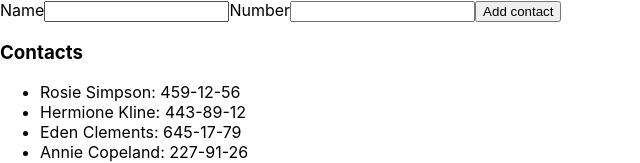
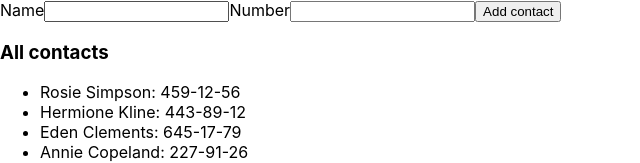
Before and after one commit to Aleksander-Kovalenko/goit-react-hw-02-phonebook, a React (Create React App) app: page / in a window 1280 px wide. Shown: the top 163 px of the page, without its empty margins (0-640 px from the left). Built offline with nearby package versions, Linux system fonts and the light colour scheme.

Commit message:
пофиксил передачу данных в state App

```diff
--- a/src/components/App.js
+++ b/src/components/App.js
@@ -3,6 +3,7 @@ import "./App.css";
 import { Form } from "./Form/Form";
 import { ContactsList } from "./ContactsList/ContactsList";
 import { FilterField } from "./FilterField/FilterField";
+import { TitleSection } from "./TitleSection/TitleSection";
 
 export class App extends Component {
   state = {
@@ -51,18 +52,19 @@ export class App extends Component {
   };
 
   render() {
-    const { contacts, name, number, filter } = this.state;
+    const { contacts, filter } = this.state;
     return (
       <>
         <Form onSubmit={this.handleSubmitForm} />
-        <h3>Contacts</h3>
+
         {contacts.length >= 0 && (
-          <ContactsList
-            contacts={this.FilterList.length > 0 ? this.FilterList : contacts}
-          />
+          <ContactsList contacts={contacts} title="All contacts" />
         )}
+        <FilterField onChange={this.handleFilter} value={filter} />
 
-        <FilterField onChange={this.handleFilter} value={filter} />
+        {filter.length > 0 && (
+          <ContactsList contacts={this.FilterList} title="Filter Contacts" />
+        )}
       </>
     );
   }
--- a/src/components/ContactsList/ContactsList.jsx
+++ b/src/components/ContactsList/ContactsList.jsx
@@ -1,14 +1,20 @@
 import React from "react";
+import { TitleSection } from "../TitleSection/TitleSection";
 import { ContactItem } from "./ContactItem";
 
-export const ContactsList = ({ contacts }) => {
+export const ContactsList = ({ contacts, title }) => {
   return (
+    <>
+      <TitleSection title={title} />
       <ul>
-      {contacts.map((item) => (
+        {contacts.length === 0
+          ? "Такого контакта нету"
+          : contacts.map((item) => (
               <ContactItem key={item.id}>
                 {item.name}: {item.number}
               </ContactItem>
             ))}
       </ul>
+    </>
   );
 };
--- /dev/null
+++ b/src/components/TitleSection/TitleSection.jsx
@@ -0,0 +1 @@
+export const TitleSection = ({ title }) => <h3>{title}</h3>;
```
Lines whose indentation alone changed are shown as unchanged.
